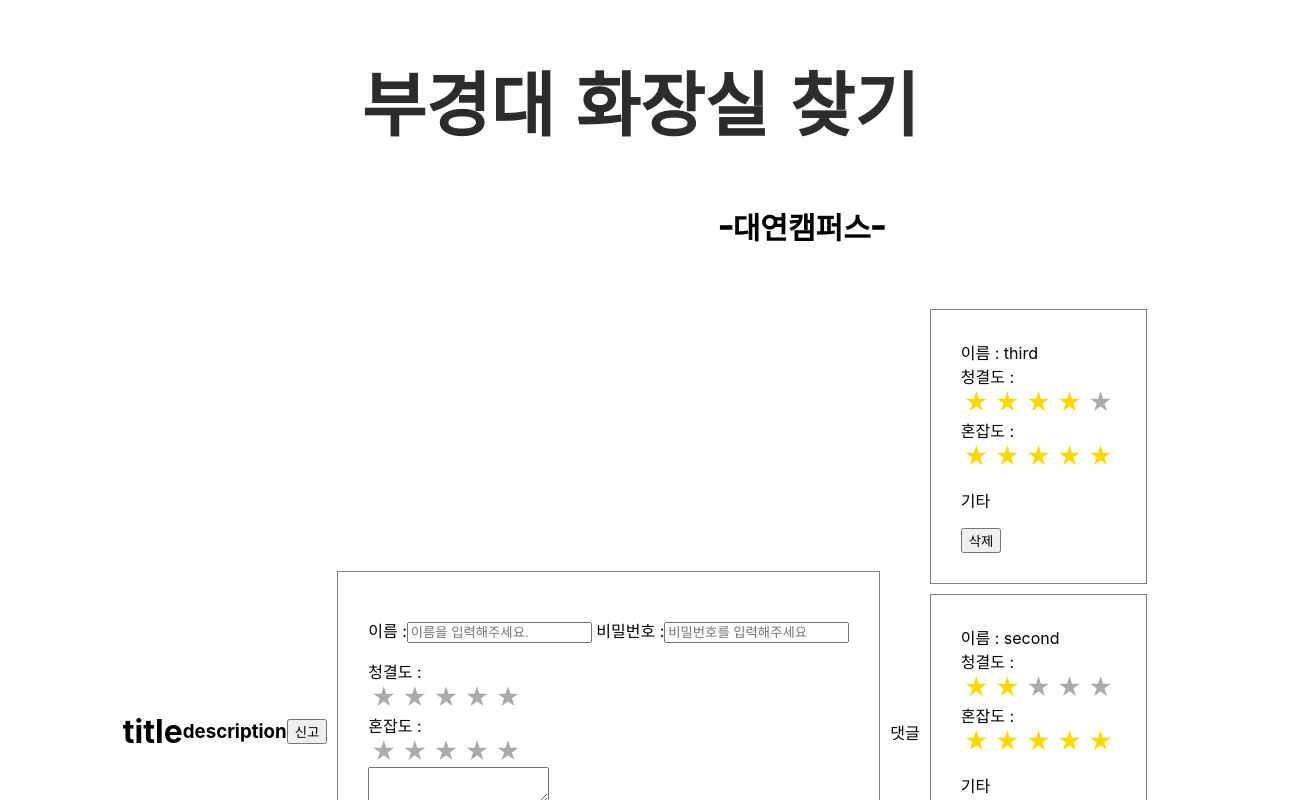
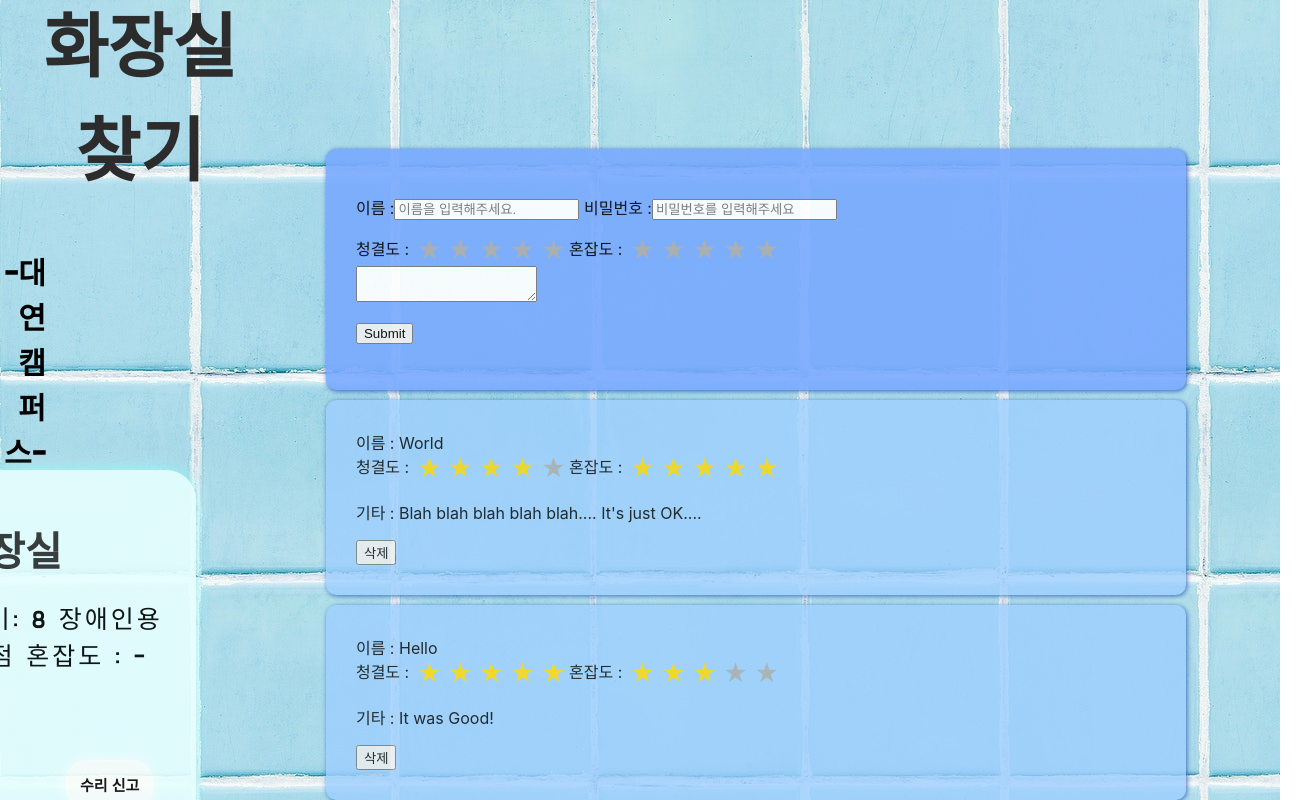
Before and after one commit to pknu-wap/1902_ROH, a React (Create React App) app in the folder front/: page /detail in a window 1280 px wide. Shown: the top 800 px of the page, 1316 px wide, since content can reach past the window. Built offline with nearby package versions, Linux system fonts and the light colour scheme.

Commit message:
Add and Fix CSS

```diff
--- a/front/public/data.json
+++ b/front/public/data.json
@@ -5,7 +5,7 @@
       "floor" : 1,
       "location" : "center",
       "gender" : "woman",
-      "urinal" : -1,
+      "urinal" : 0,
       "squat" : 0,
       "toilet" : 6,
       "disabled" : 1,
@@ -37,7 +37,7 @@
       "floor" : 2,
       "location" : "center",
       "gender" : "woman",
-      "urinal" : -1,
+      "urinal" : 0,
       "squat" : 0,
       "toilet" : 8,
       "disabled" : 0,
--- a/front/public/index.html
+++ b/front/public/index.html
@@ -29,7 +29,7 @@
   </head>
   <body>
     <noscript>You need to enable JavaScript to run this app.</noscript>
-    <div id="root"></div>
+    <div id="root" style="height: 100vh;"></div>
     <!--
       This HTML file is a template.
       If you open it directly in the browser, you will see an empty page.
--- a/front/src/App.js
+++ b/front/src/App.js
@@ -1,9 +1,8 @@
 import React, { Component } from 'react';
 import {BrowserRouter as Router, Route} from 'react-router-dom';
-import Content from './Wap';
-import Detail from './Detail';
+import Map from './Wap';
+import ToiletInfo, { Reply } from './Detail';
 import Loading from './loading';
-import './Wap.css';
 import './master.css';
 
 class App extends Component {
@@ -12,7 +11,7 @@ class App extends Component {
   componentDidMount(){
     setTimeout(()=>{
       this._getData();
-    },1000)
+    },4000)
   }
   _getData = async () =>{
     const toilet_list = await this._callApi("toilet_list");
@@ -34,15 +33,16 @@ class App extends Component {
       .catch(err=>console.log(err))
   }
   _renderBuilding = () => {
-    return <Routed bldgs={this.state.building_coordinate}/>;
+    return <Routed toilets={this.state.toilet_list} bldgs={this.state.building_coordinate}/>;
   }
   render(){
+    const {toilet_list} = this.state;
     const {building_coordinate} = this.state;
     return (
       <div className="App">
         <Header />
-        <div className="content">
-        {building_coordinate ? this._renderBuilding() :  <Loading />}
+        <div className="section">
+        {toilet_list && building_coordinate ? this._renderBuilding() :  <div className="content"><Loading /></div>}
         </div>
       </div>
     );
@@ -53,7 +53,7 @@ class App extends Component {
 class Header extends Component{
     render(){
       return(
-        <div className = "container">
+        <div className = "title">
           <h1>부경대 화장실 찾기</h1>
           <h3>-대연캠퍼스-</h3>
         </div>
@@ -63,10 +63,12 @@ class Header extends Component{
 
 class Routed extends Component{
   render(){
+    const id = 1;
     return (
       <Router>
-        <Route path="/detail" component={Detail}/>
-        <Route exact path="/" component={() => <Content bldgs={this.props.bldgs} />}/>
+        <Route exact path="/" component={() => <div className="contents"><Map bldgs={this.props.bldgs} toilets={this.props.toilets}/></div>}/>
+        <Route path="/detail" component={() => <div className="info"><ToiletInfo toilets={this.props.toilets} id={id}/></div>}/>
+        <Route path="/detail" component={() => <div className="contents"><Reply toilets={this.props.toilets} id={id}/></div>}/>
       </Router>
     );
   }
--- a/front/src/Detail.js
+++ b/front/src/Detail.js
@@ -1,66 +1,52 @@
-import React,{Component, Fragment} from 'react';
+import React,{Component} from 'react';
 import WCInfo,{Block, Stars} from './template';
 import './master.css';
 
-class Detail extends Component{
-  state = {
-   name:'KD',
-   password:'HKD',
-   user:[
-     {
-       id : 0,
-       name : "first",
-       password: "first",
-       cleanliness : 4,
-       congestion : 2
-     },
-     {
-       id : 1,
-       name : "second",
-       password: "second",
-       cleanliness : 1,
-       congestion : 4
-     },
-     {
-       id : 3,
-       name : "third",
-       password: "third",
-       cleanliness : 3,
-       congestion : 5
-     },
-   ]
- }
- _makeList(){
-   const lists = this.state.user.map((user)=>(
-    <li key={user.id}> name : {user.name}, pw : {user.password}, cleanliness : {user.cleanliness} congestion : {user.congestion}</li>
-  ));
-   console.log(lists);
-   return (
-     <ul>
-     {lists}
-     </ul>
-   );
- }
-_lists(){
-  const temp = this.state.user.reverse().map((user, index)=>(
-    <Block key={index} name={user.name} password={user.password} cleanliness={user.cleanliness} congestion={user.congestion}/>
-  ));
-  return (<div>{temp}</div>);
-}
+class ToiletInfo extends Component{
+  render(){
+    console.log(this.props.toilets[this.props.id]);
+    const id = this.props.toilets[this.props.id];
+    const title = `${id.building}
+    ${id.floor}층
+    ${id.location ==="center"? "중앙" : "서편"}
+    ${id.gender ==="woman"? "여자" : "남자" } 화장실`;
+    const description = `
+        소변기 : ${id.urinal}
+        화변기: ${id.squat}
+        좌변기: ${id.toilet}
+        장애인용 : ${id.disabled}
+        샤워실 :  ${id.shower}
+        청결도 : - 점
+        혼잡도 : - 점
+        `;
+      return (
+        <div className="toilet_info">
+          <WCInfo title={title} description={description} />
+          <button className="repair">수리 신고</button>
+        </div>
+      )
+    }
+  }
 
+class Reply extends Component{
+  _lists(){
+    const temp = this.props.toilets[this.props.id].comment.reverse().map((user, index)=>(
+        <Block key={user.c_id} name={user.name} password={user.password} cleanliness={user.cleanliness} congestion={user.congestion} description={user.description}/>
+    ));
+    return (<div>{temp}</div>);
+  }
   render(){
-    return (
-      <Fragment>
-      <WCInfo title={"title"} description={"description"} />
-      <button>신고</button>
-      <Write/>
-      댓글
-      {this._lists()}
-      </Fragment>
+    return(
+      <div className="reply">
+        <Write/>
+
+        {this._lists()}
+      </div>
     )
   }
 }
 
+//Write 할때 id값에 따라 저장
 class Write extends Component{
   state={
     name:"",
@@ -68,7 +54,7 @@ class Write extends Component{
   }
   render(){
     return(
-      <div className="box">
+      <div className="box" id="write">
         <form>
           <p>
             <label> 이름 :
@@ -78,8 +64,8 @@ class Write extends Component{
               <input type="text" name="pw" placeholder="비밀번호를 입력해주세요" value={this.state.pw}/>
             </label>
           </p>
-          <div>청결도 : <Stars/></div>
-          <div>혼잡도 : <Stars/></div>
+          <div><span>청결도 : <Stars/></span>
+          <span>혼잡도 : <Stars/></span></div>
           <textarea></textarea>
           <p><input type="submit"/></p>
         </form>
@@ -87,4 +73,5 @@ class Write extends Component{
     );
   }
 }
-export default Detail;
+export default ToiletInfo;
+export { Reply };
--- a/front/src/Wap.css
+++ /dev/null
@@ -1,62 +0,0 @@
-/* header */
-.container{
-    width : 950px;
-    height : inherit;
-    margin : 0 auto;
-    }
-.container h1{
-    font-size : 70px;
-    color : #2C2C2C;
-    text-align: center;
-    font-family: 'Do Hyeon', sans-serif;
-    margin : 0px;
-    padding-top : 50px;
-
-}
-.container h3{
-    font-family: 'Do Hyeon', sans-serif;
-    font-size : 30px;
-    text-align: right;
-    display: block;
-    padding: 20px 230px 50px 0;
-    margin-bottom: 0px;
-}
-
-/* content */
-#img{
-    position : relative;
-    background:url( "http://www.pknu.ac.kr/campus/img/dy_cam_map_new.jpg");
-    width : 950px;
-    margin : 0 auto;
-    display : block;
-    height : 665px;
-    border: solid 2px #f0f0f0;
-}
-
-/* marker */
-.marker{
-    position: absolute;
-    filter :grayscale(100%);
-}
-.marker:hover{
-  filter :grayscale(0%);
-}
-
-/* popup */
-.popup {
-	position: absolute;
-	background: #fff;
-    border: 2px solid #eba731;
-    width :inherit;
-    height : inherit;
-    border-radius: 5px;
-    padding : 10px 20px 0 15px;
-}
-#right:after {right: 100%; border-right-color: #fff;}
-#right:before {right: 100%; border-right-color: #eba731;}
-#left:after {left: 100%; border-left-color: #fff;}
-#left:before {left: 100%; border-left-color: #eba731;}
-.popup:after, .popup:before {top: 50%; border: solid transparent; content: " "; height: 0; width: 0; position: absolute; pointer-events: none;}
-.popup:after {border-color:rgba(255, 255, 255, 0); border-width: 10px; margin-top: -10px;}
-.popup:before {border-color: rgba(89, 89, 89, 0); border-width: 13px; margin-top: -13px;}
-.popup p,a{font-size: 12px; margin-top:0px;}
--- a/front/src/master.css
+++ b/front/src/master.css
@@ -1,8 +1,132 @@
+.loading{
+  padding-top:5%;
+}
+
+.App{
+    background:url("./bgImg.jpg");
+    height:100%;
+
+    display: flex;
+    align-items: center;
+    justify-content: center;
+}
+/* header */
+.title{
+    position : relative;
+    top:-220px;
+    justify-content: left;
+    align-items: flex-start;
+    width :40%;
+    margin : 0 40px;
+    }
+.title h1{
+    font-size : 70px;
+    color : #2C2C2C;
+    text-align: center;
+    font-family: 'Do Hyeon', sans-serif;
+    margin : 0px;
+    padding-top : 50px;
+
+}
+.title h3{
+    font-family: 'Do Hyeon', sans-serif;
+    font-size : 30px;
+    text-align: right;
+    display: block;
+    padding: 20px 230px 50px 0;
+    margin-bottom: 0px;
+}
+.content{
+  width:1000px;
+  align-items: center;
+  justify-content: right;
+  text-align: center;
+}
+.toilet_info{
+  position : relative;
+  top: 600px;
+  left: -720px;
+  width :60%;
+  justify-content: left;
+  align-items: flex-end;
+  background-color: #E6FFFF;
+  box-shadow: 0px 0px 13px 0px #94f9fc;
+  opacity: 0.9;
+  padding: 0 30px 50px 50px;
+  box-sizing: border-box;
+  border-radius: 30px;
+}
+.repair {
+  margin-top:50px;
+  margin-left:420px;
+	background-color:#fafffb;
+  box-shadow: 0px 0px 13px 0px #ffffff;
+  border:1px solid white;
+	border-radius:21px;
+	display:inline-block;
+	cursor:pointer;
+	color:#030203;
+	font-family:Arial;
+	font-size:15px;
+	font-weight:bold;
+	padding:13px 13px;
+	text-decoration:none;
+}
+.repair:hover {
+	background-color:#e8faff;
+}
+.repair:active {
+	position:relative;
+	top:1px;
+}
+
+
+
+.map{
+  width:1000px;
+}
+.reply{
+  width:1000px;
+
+}
+.info_title h1{
+  font-size : 40px;
+  color : #2C2C2C;
+  font-family: 'Do Hyeon', sans-serif;
+  margin : 0px;
+  padding-top : 50px;
+}
+.info_title div{
+  font-family: 'Do Hyeon', sans-serif;
+  font-size : 25px;
+  letter-spacing: 3px;
+  display: block;
+  margin: 20px 0 0 30px;
+  margin-bottom: 0px;
+}
+
 .box{
-  border : 1px solid gray;
+  position: relative;
+  top: -120px;
+  box-shadow: 1px 1px 5px 0px #1F51B7;
   margin : 10px;
   padding : 30px;
+  width : 80%;
+  background-color: #9DCFFF;
+  border-radius: 10px;
+  opacity: 0.8;
 }
+#write{
+  background-color: #79AAFF;
+  opacity: 0.9;
+}
+
+a{
+  text-decoration: none;
+  color: black;
+}
+
+
 
 .star-rating__star {
   display: inline-block;
@@ -20,11 +144,44 @@
  .star-rating__star.is-selected {
     color: #FFD700;
   }
-  .content{
-    display: flex;
-    align-items: center;
-    justify-content: center;
-  }
-  .loading{
-    padding-top:5%;
-  }
+
+
+
+/* content */
+#img{
+    position : relative;
+    background:url( "http://www.pknu.ac.kr/campus/img/dy_cam_map_new.jpg");
+    width : 950px;
+    margin : 0 auto;
+    display : block;
+    height : 665px;
+    border: solid 2px #f0f0f0;
+}
+
+/* marker */
+.marker{
+    position: absolute;
+    filter :grayscale(100%);
+}
+.marker:hover{
+  filter :grayscale(0%);
+}
+
+/* popup */
+.popup {
+	position: absolute;
+	background: #fff;
+    border: 2px solid #eba731;
+    width :inherit;
+    height : inherit;
+    border-radius: 5px;
+    padding : 10px 20px 0 15px;
+}
+#right:after {right: 100%; border-right-color: #fff;}
+#right:before {right: 100%; border-right-color: #eba731;}
+#left:after {left: 100%; border-left-color: #fff;}
+#left:before {left: 100%; border-left-color: #eba731;}
+.popup:after, .popup:before {top: 50%; border: solid transparent; content: " "; height: 0; width: 0; position: absolute; pointer-events: none;}
+.popup:after {border-color:rgba(255, 255, 255, 0); border-width: 10px; margin-top: -10px;}
+.popup:before {border-color: rgba(89, 89, 89, 0); border-width: 13px; margin-top: -13px;}
+.popup p,a{font-size: 12px; margin-top:0px;}
--- a/front/src/template.js
+++ b/front/src/template.js
@@ -3,10 +3,10 @@ import './master.css';
 
 function WCInfo({title, description}){
   return(
-    <Fragment>
+    <div className="info_title">
       <h1>{title}</h1>
-      <h3>{description}</h3>
-    </Fragment>
+      <div>{description}</div>
+    </div>
   );
 }
 
@@ -17,9 +17,11 @@ class Block extends Component{
       <div className="box">
       <span>이름 : {this.props.name}</span>
       <span hidden={true}>비밀번호  : {this.props.password}</span>
-      <div>청결도 : <StarsData rating={this.props.cleanliness}/></div>
-      <div>혼잡도 : <StarsData rating={this.props.congestion}/></div>
-      <p>기타</p>
+      <div>
+      <span>청결도 : <StarsData rating={this.props.cleanliness}/></span>
+      <span>혼잡도 : <StarsData rating={this.props.congestion}/></span>
+      </div>
+      <p>기타 : {this.props.description}</p>
       <button>삭제</button>
       </div>
       </Fragment>
@@ -59,9 +61,9 @@ class Stars extends Component{
       }
 
       return (
-        <div className="star-rating">
+        <span className="star-rating">
           {stars}
-        </div>
+        </span>
       );
     }
 }
@@ -89,9 +91,9 @@ class StarsData  extends Component{
     }
 
     return (
-      <div className="star-rating">
+      <span className="star-rating">
         {stars}
-      </div>
+      </span>
     );
   }
 }
```
Also changed, not shown: front/src/Wap.js (+7 -5 lines), front/src/bgImg.jpg (added).
